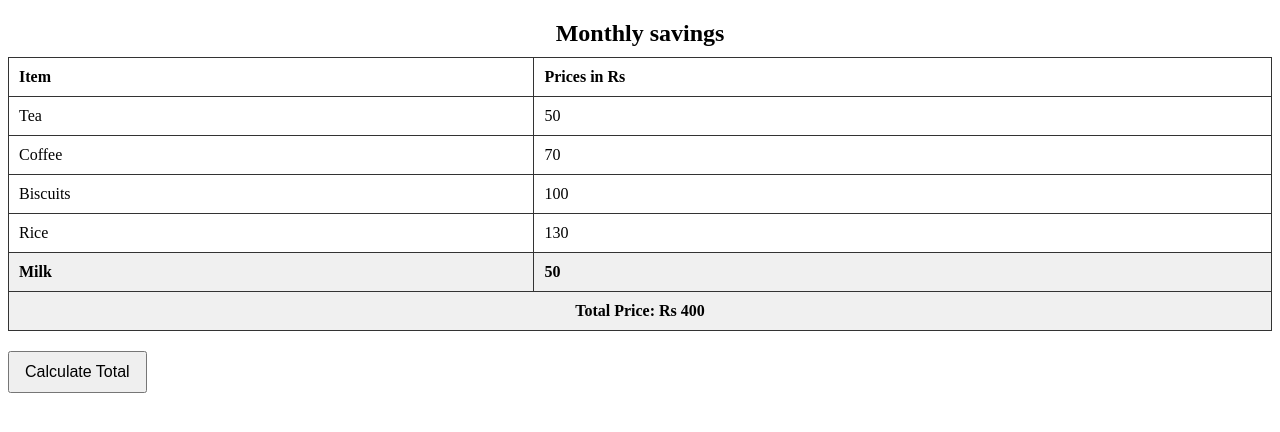
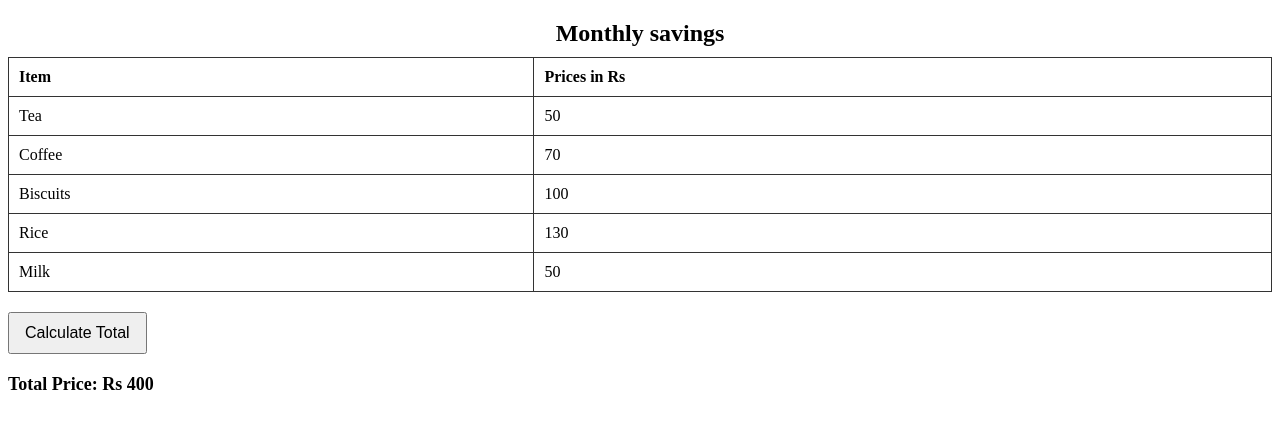
Before and after one commit to acciojob/grofers-checkout-Shubhamsahar, a website: page main.html in a window 1280 px wide. Both pictures are taken after a click on the button "Calculate Total". Drawn offline with Linux system fonts and the light colour scheme.

Commit message:
created a submission

```diff
--- a/main.html
+++ b/main.html
@@ -9,24 +9,29 @@
       border-collapse: collapse;
       margin-top: 20px;
     }
+
     th, td {
       border: 1px solid #333;
       padding: 10px;
       text-align: left;
     }
+
     caption {
       font-size: 1.5em;
       margin-bottom: 10px;
       font-weight: bold;
     }
+
     button {
       margin-top: 20px;
       padding: 10px 15px;
       font-size: 16px;
       cursor: pointer;
     }
-    tr:last-child {
-      background-color: #f0f0f0;
+
+    #ans {
+      margin-top: 20px;
+      font-size: 18px;
       font-weight: bold;
     }
   </style>
@@ -61,8 +66,11 @@
     </tr>
   </table>
 
-  <!-- ✅ Button required by test -->
+  <!-- ✅ Button to trigger total calculation -->
   <button id="calculate">Calculate Total</button>
+
+  <!-- ✅ Required by test: ID 'ans' to show total -->
+  <div id="ans"></div>
 
   <script>
     document.getElementById("calculate").addEventListener("click", function () {
@@ -73,22 +81,8 @@
         total += parseFloat(price.textContent);
       });
 
-      // Avoid adding multiple total rows if button clicked again
-      const existingTotalRow = document.getElementById('total-row');
-      if (existingTotalRow) {
-        existingTotalRow.remove();
-      }
-
-      const totalRow = document.createElement('tr');
-      totalRow.id = 'total-row';
-      const totalCell = document.createElement('td');
-      totalCell.colSpan = 2;
-      totalCell.textContent = `Total Price: Rs ${total}`;
-      totalCell.style.textAlign = 'center';
-      totalCell.style.fontWeight = 'bold';
-
-      totalRow.appendChild(totalCell);
-      document.getElementById('grocery-table').appendChild(totalRow);
+      const ansElement = document.getElementById("ans");
+      ansElement.textContent = `Total Price: Rs ${total}`;
     });
   </script>
 
```
